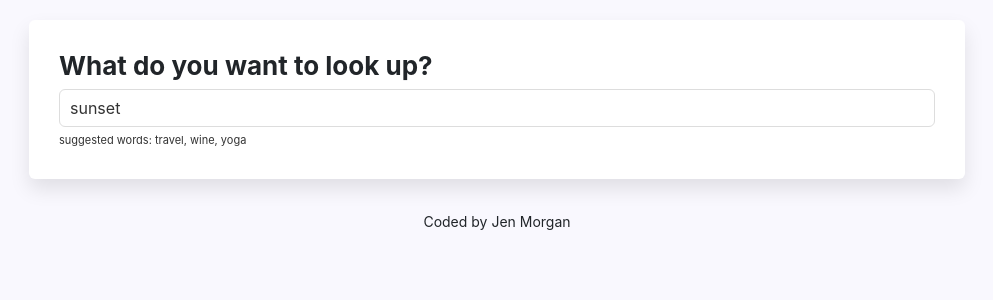
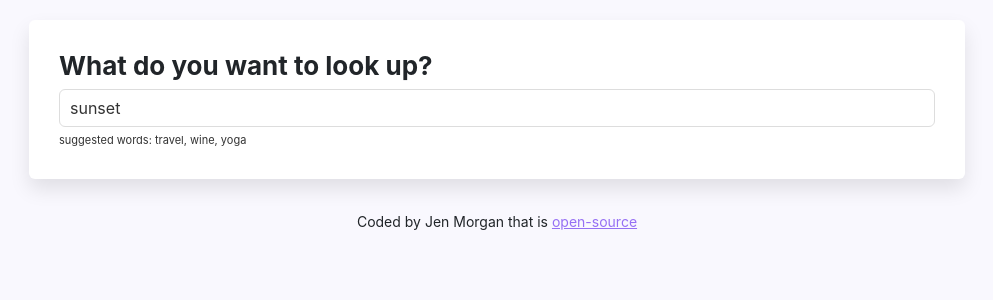
Before and after one commit to jenhmo/dictionary-project, a React (Create React App) app: page / in a window 1280 px wide. Shown: the top 300 px of the page, without its empty margins (143-1136 px from the left). Built offline with nearby package versions, Linux system fonts and the light colour scheme; no server answers.

Commit message:
added open source link

```diff
--- a/src/App.js
+++ b/src/App.js
@@ -12,7 +12,7 @@ export default function App() {
       </main>
       <footer className="App-footer">
         <small>
-        Coded by Jen Morgan
+        Coded by Jen Morgan that is <a href='https://app.netlify.com/sites/endearing-caramel-b84297/overview'>open-source</a>
         </small>
       </footer>
       </div>
```
